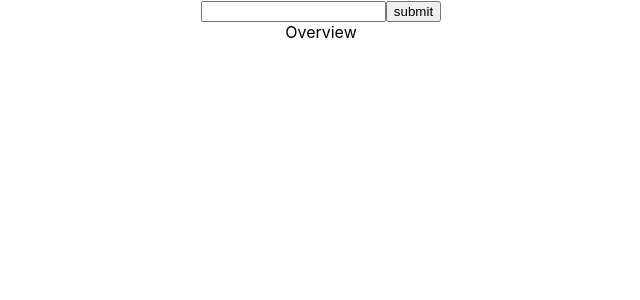
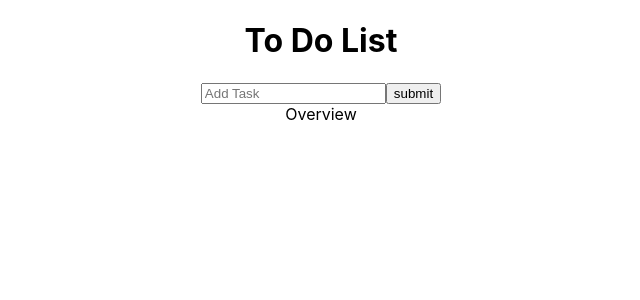
Before and after one commit to SalamanderCtesiphon/todo-list-functional-react, a React (Create React App) app: page / in a window 1280 px wide. Shown: the top 300 px of the page, without its empty margins (319-959 px from the left). Built offline with nearby package versions, Linux system fonts and the light colour scheme.

Commit message:
added the basic logic to create a task and then add it to the task array

```diff
--- a/src/App.js
+++ b/src/App.js
@@ -3,16 +3,39 @@ import Overview from './components/Overview'
 import './App.css'
 
 function App() {
+  const [text, setText] = useState('')
   const [tasks, setTasks ] = useState([])
 
+  const onSubmit = (e) => {
+    e.preventDefault()
+
+    if(!text) {
+      alert('Please add a task')
+      return
+    }
+    addTask({text})
+
+    setText('')
+  }
+
+  const addTask = (task) => {
+    const id = Math.floor(Math.random() * 10000) + 1
+    const newTask = { id, ...task}
+    setTasks([...tasks, newTask])
+  }
 
 
   return (
     <div className="App">
+      <h1>To Do List</h1>
       <div>
-        <form>
-          <label></label>
-          <input/>
+        <form onSubmit={onSubmit}>
+          <input
+            type='text'
+            placeholder='Add Task'
+            value={text}
+            onChange={(e) => setText(e.target.value)}
+          />
           <button>submit</button>
         </form>
       </div>
```
